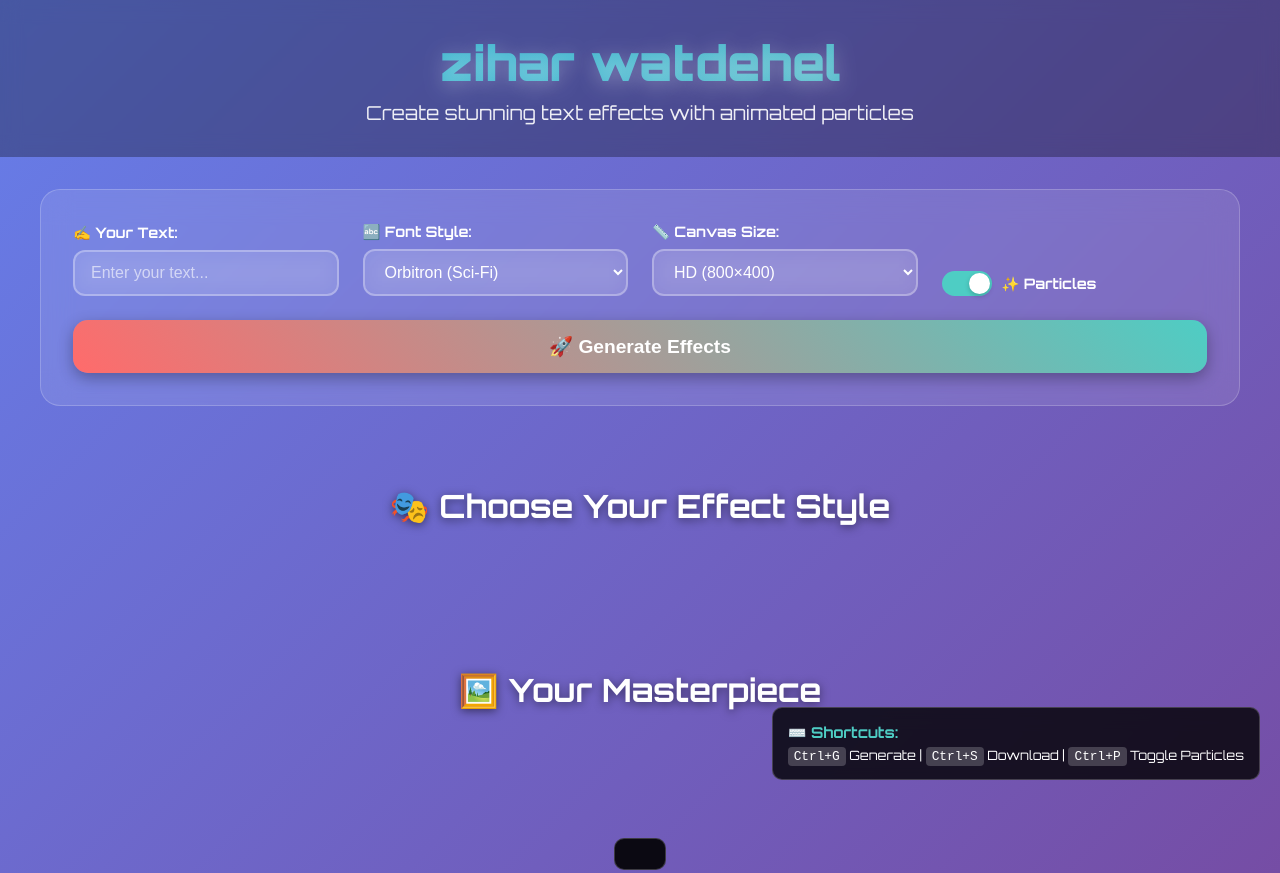
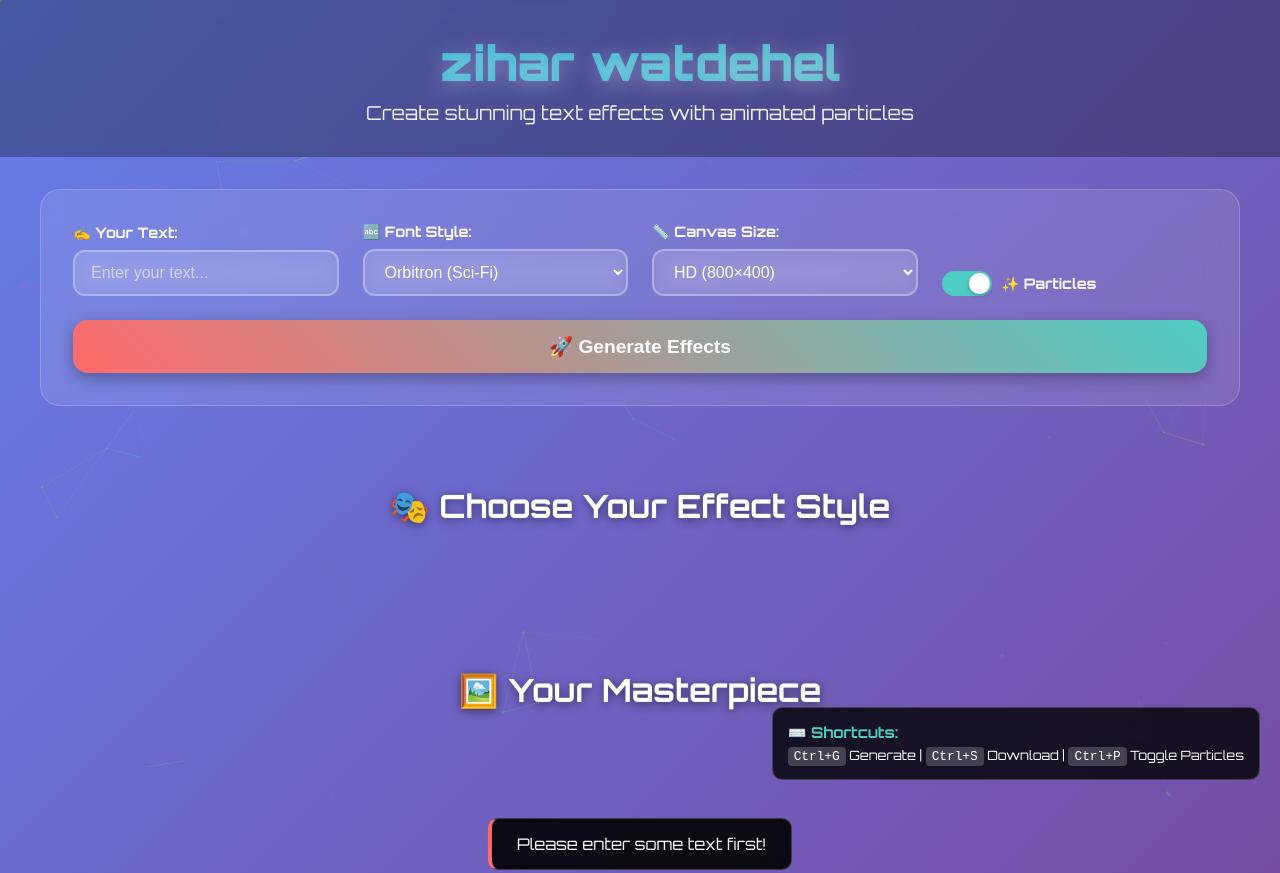
Before and after one commit to bayuxxd/varlz, a website: page index.html in a window 1280 px wide. Shown: the top 873 px of the page. Drawn offline with Linux system fonts and the light colour scheme; animation ran at ten frames a second; a web font is replaced by a local one.

Commit message:
Add files via upload

```diff
--- a/index.html
+++ b/index.html
@@ -127,25 +127,7 @@
         <p><kbd>Ctrl+G</kbd> Generate | <kbd>Ctrl+S</kbd> Download | <kbd>Ctrl+P</kbd> Toggle Particles</p>
     </div>
 
-    <!-- ✅ HYBRID JS: Local with CDN fallback -->
-    <script>
-        (function() {
-            const localScript = document.createElement('script');
-            localScript.src = '/script.js';
-
-            localScript.onerror = function() {
-                console.warn('⚠️ Local JS failed, loading from CDN...');
-                const cdnScript = document.createElement('script');
-                cdnScript.src = 'https://cdn.jsdelivr.net/gh/bayuxxd/varlz@main/script.js';
-                document.body.appendChild(cdnScript);
-            };
-
-            localScript.onload = function() {
-                console.log('✅ Local JS loaded successfully');
-            };
-
-            document.body.appendChild(localScript);
-        })();
+  <script src="/script.js"></script>
     </script>
 </body>
 </html>
```
